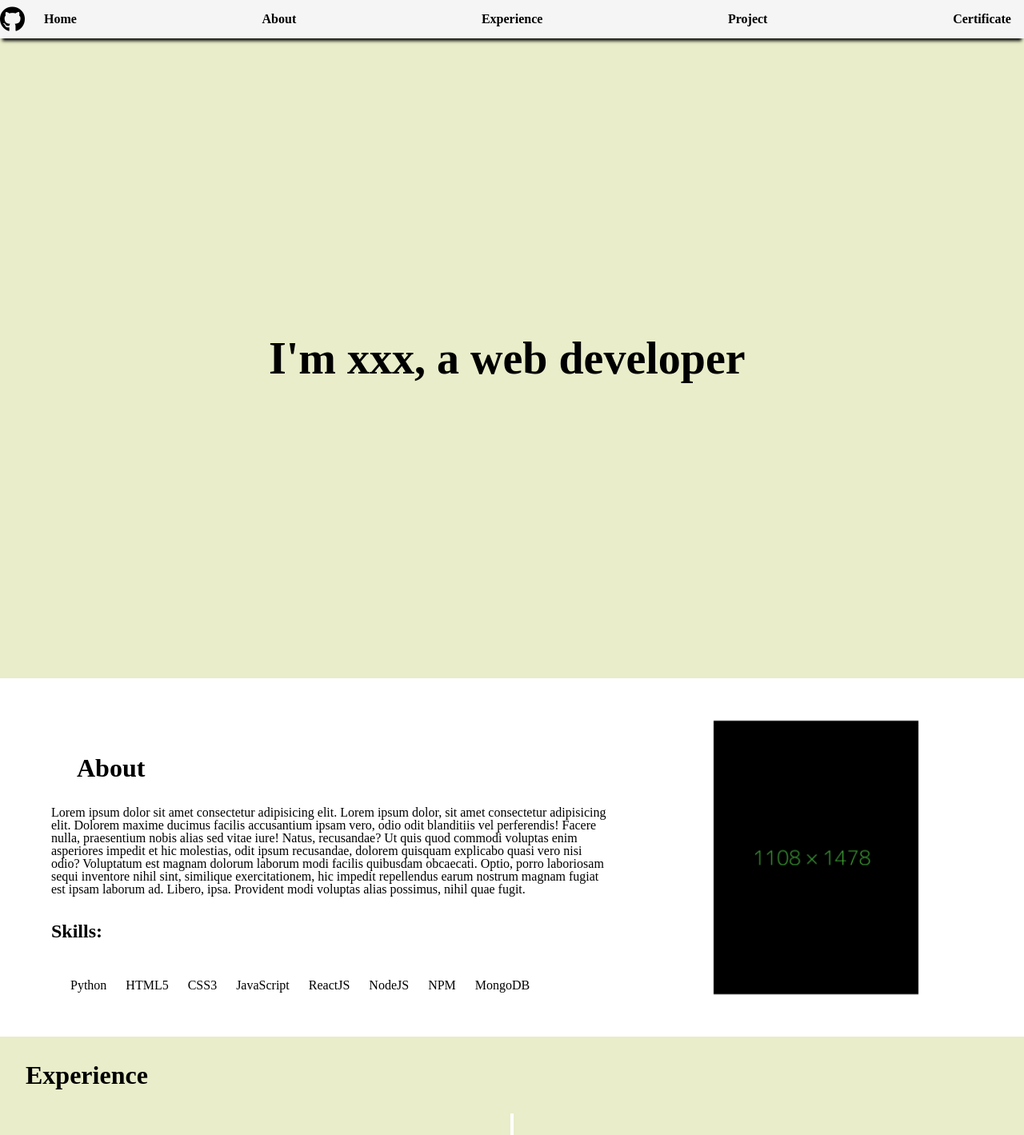
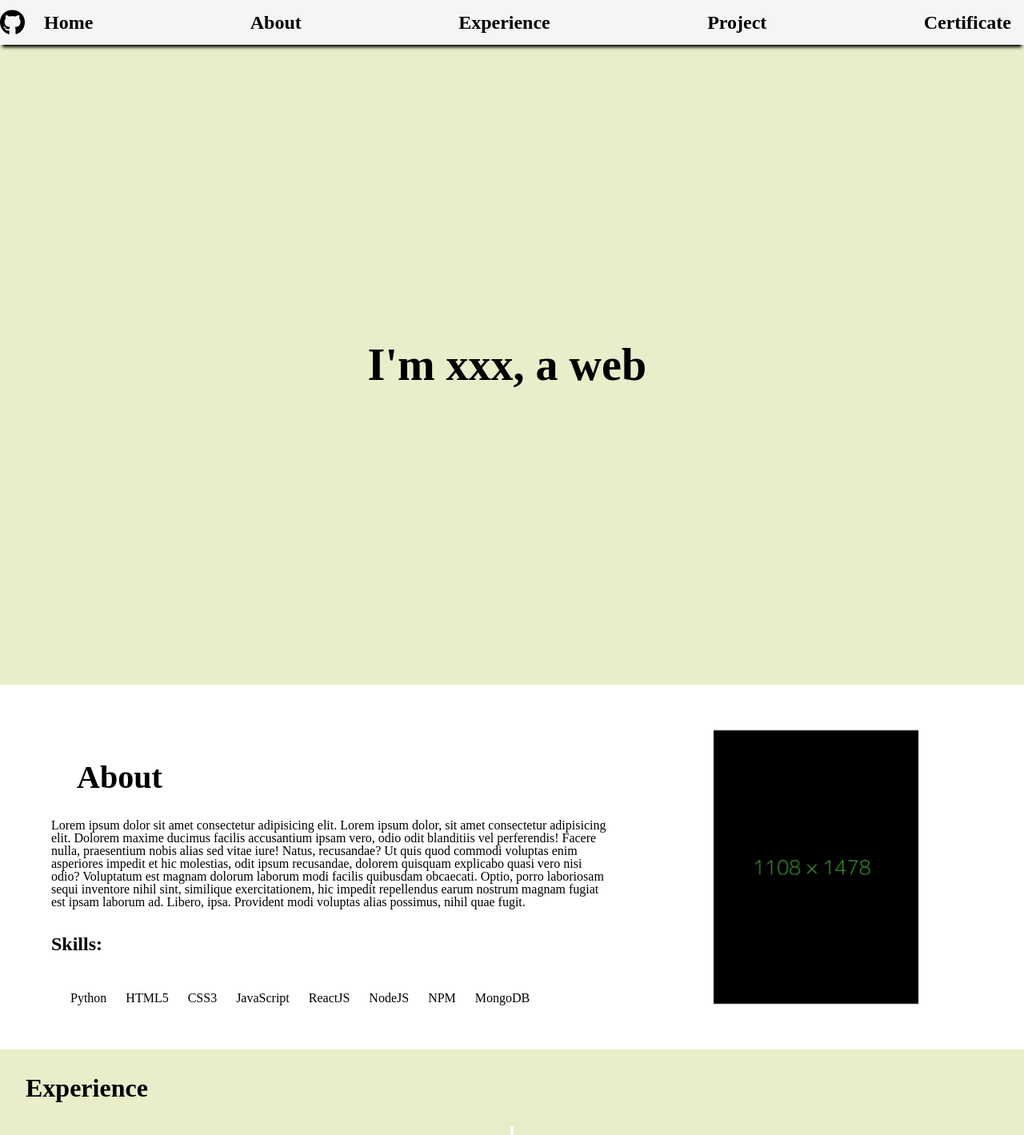
Before and after one commit to DeltaLF/portfolio, a React (Create React App) app: page / in a window 1280 px wide. Shown: the top 1419 px of the page at 80% size. Built offline with nearby package versions, Linux system fonts and the light colour scheme; some icons are missing.

Commit message:
small fix

```diff
--- a/src/components/about/About.css
+++ b/src/components/about/About.css
@@ -29,6 +29,7 @@
 }
 
 .about-page .left .left-header h1 {
+  font-size: 2.5rem;
   width: 100%;
   margin: 0;
 }
--- a/src/components/about/About.scss
+++ b/src/components/about/About.scss
@@ -14,6 +14,7 @@
     .left-header{
       margin: 2rem 0 0 2rem;
       h1{
+        font-size: 2.5rem;
         width: 100%;
         margin: 0;
       }
--- a/src/components/header/Header.js
+++ b/src/components/header/Header.js
@@ -8,11 +8,7 @@ class Header extends React.Component {
     return (
       <div className="page header-page">
         <div>
-          <Typical
-            steps={header.intro}
-            // loop={Infinity}
-            wrapper="p"
-          ></Typical>
+          <Typical steps={header.intro} loop={Infinity} wrapper="p"></Typical>
         </div>
       </div>
     );
--- a/src/components/navbar/Navbar.css
+++ b/src/components/navbar/Navbar.css
@@ -39,6 +39,7 @@
       -ms-flex: 4 1 300px;
           flex: 4 1 300px;
   margin: 1rem 1rem;
+  font-size: 1.5rem;
   font-weight: bold;
 }
 
--- a/src/components/navbar/Navbar.scss
+++ b/src/components/navbar/Navbar.scss
@@ -25,6 +25,7 @@
     margin-right: 1rem;
     flex: 4 1 300px;
     margin: 1rem 1rem;
+    font-size: 1.5rem;
     font-weight: bold;
 
     ul {
```
Also changed, not shown: src/components/App.scss (+4 -4 lines), 2 other files (tests, documents, lock files or other folders).
